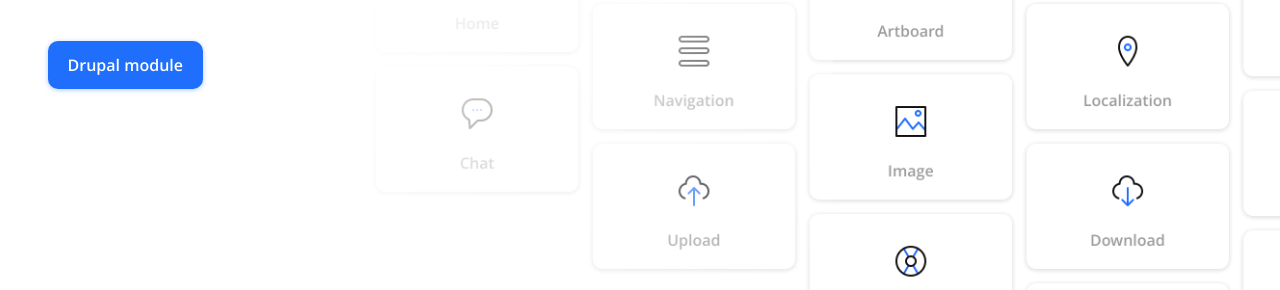
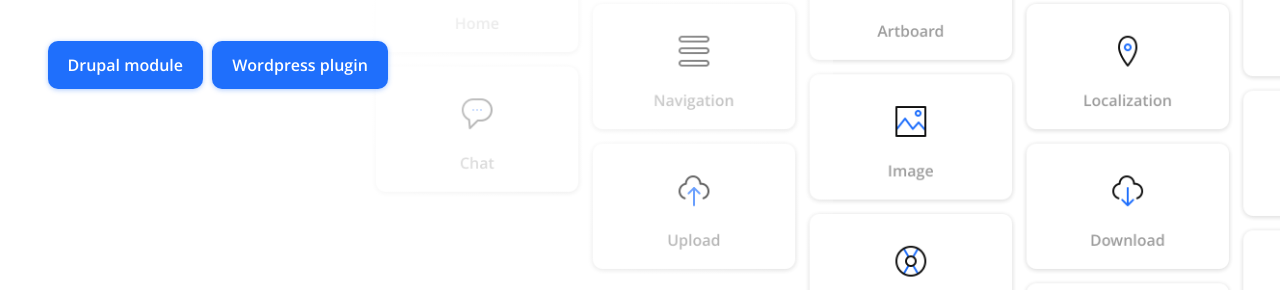
Before and after one commit to front/g-cloud-website, a website: page index.html in a window 1280 px wide. Shown: the part 471-761 px from the top of the page. Drawn offline with nearby package versions, Linux system fonts and the light colour scheme.

Commit message:
Add button to download WP plugin

```diff
--- a/index.html
+++ b/index.html
@@ -38,8 +38,8 @@
                 <a class="btn" href="https://drupal.org/project/gutenberg">
                     Drupal module
                 </a>
-                <!-- <a class="btn" href="https://twitter.com/gutenbergcloud">
-                    Wordpress plugin -->
+                <a class="btn" href="https://wordpress.org/plugins/cloud-blocks/">
+                    Wordpress plugin
                 </a>
             </div>
         </div>
```
